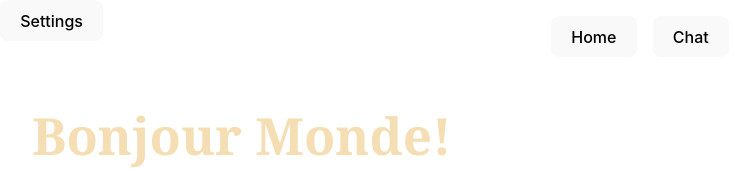
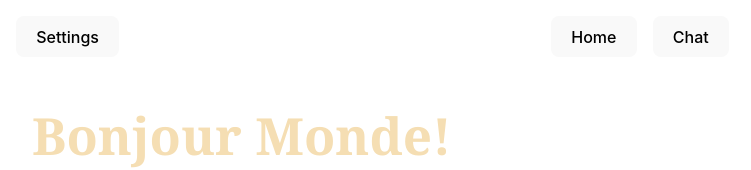
Before and after one commit to V-Squiggle/arcane-inspiration, a React (Vite) app: page / in a window 1280 px wide. Shown: the top 170 px of the page, without its empty margins (0-751 px from the left). Built offline with nearby package versions, Linux system fonts and the light colour scheme.

Commit message:
settings styling

```diff
--- a/src/views/settings/settings.module.scss
+++ b/src/views/settings/settings.module.scss
@@ -1,9 +1,10 @@
 .wrapper {
+	padding: 1rem;
 	position: fixed;
 	left: 0;
 	top: 0;
 	&.active {
-		background-color: grey;
+		background-color: black;
 		width: 100%;
 		height: 100%;
 	}
```
